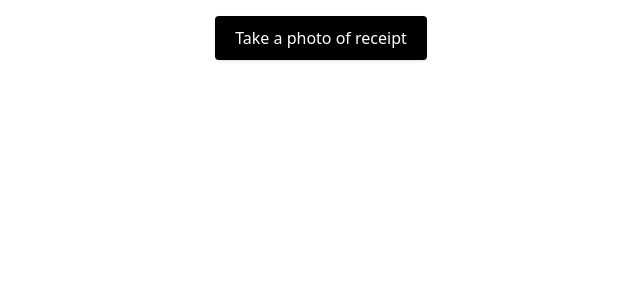
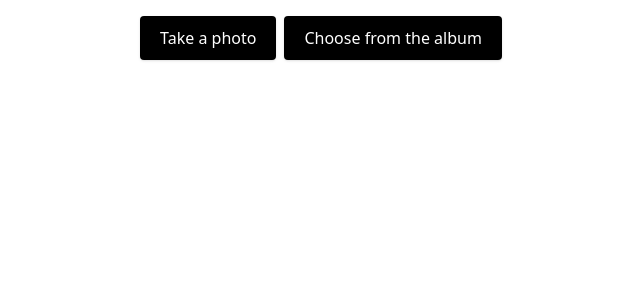
Before and after one commit to ApplicationProgramingTeamwork/myspending, a Django app: page / in a window 1280 px wide. Shown: the top 300 px of the page, without its empty margins (319-959 px from the left). Run offline with Django 5.2, Linux system fonts and the light colour scheme; some libraries are stand-ins or nearby versions.

Commit message:
Update style

```diff
--- a/ai/templates/ai/upload_photo.html
+++ b/ai/templates/ai/upload_photo.html
@@ -1,5 +1,6 @@
-<div class="flex justify-center">
-  <button class="button mx-auto" onclick="upload_form_photo_by_camera.click()">Take a photo of receipt</button>
+<div class="flex justify-center gap-2">
+  <button class="button" onclick="upload_form_photo_by_camera.click()">Take a photo</button>
+  <button class="button" onclick="upload_form_photo_by_camera.click()">Choose from the album</button>
 </div>
 
 <form id="upload_form" action="{% url 'ai:upload_photo' %}" method="post" enctype="multipart/form-data" hidden>
```
